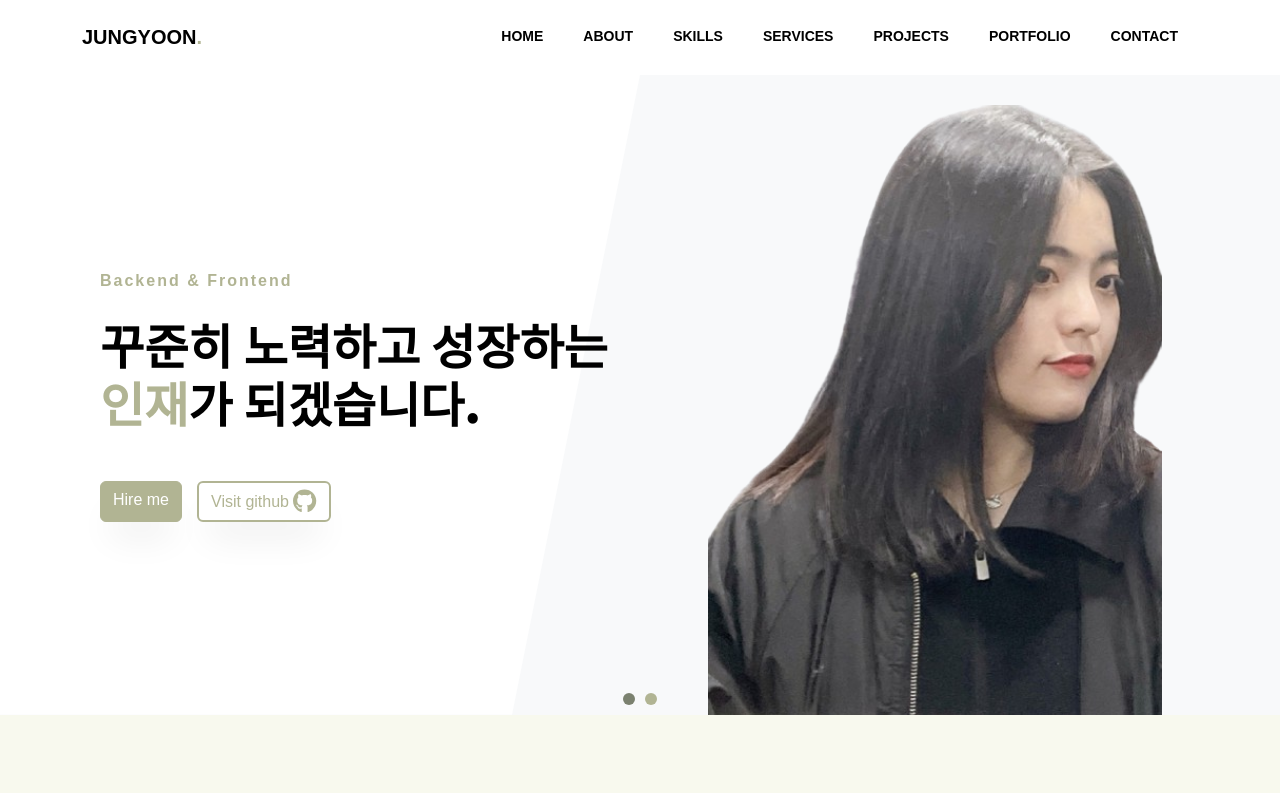
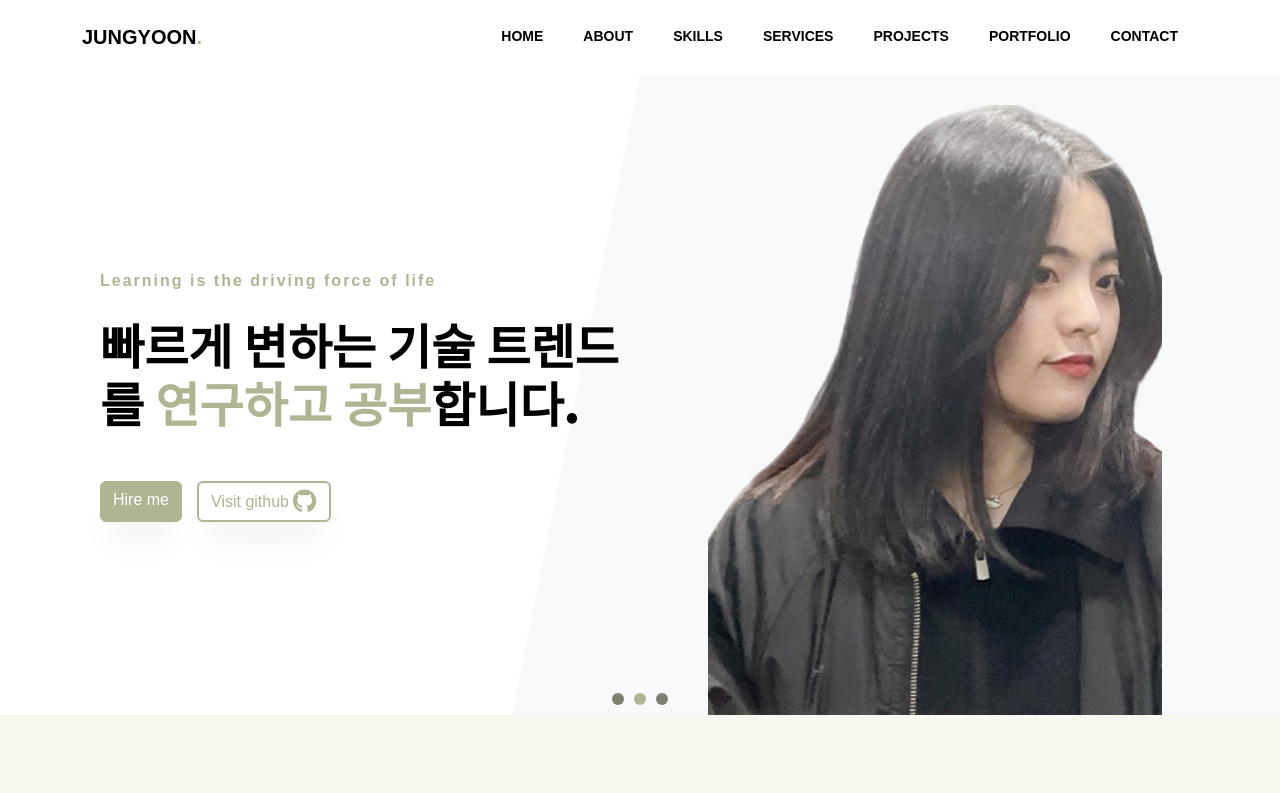
Before and after one commit to jungyoonn/portfolio, a React (Create React App) app: page / in a window 1280 px wide. Shown: the top 793 px of the page. Built offline with nearby package versions, Linux system fonts and the light colour scheme.

Commit message:
슬라이더 한개 추가, 내용 수정

```diff
--- a/src/components/home/Hero.jsx
+++ b/src/components/home/Hero.jsx
@@ -2,6 +2,7 @@ import React, { useState, useEffect } from 'react';
 import '../../css/hero.css';
 import profileImg1 from '../../img/slider_profile_img2.png';
 import profileImg2 from '../../img/slider_profile_img3.png';
+import profileImg3 from '../../img/slider_profile_img1.png';
 import { faGithub } from "@fortawesome/free-brands-svg-icons";
 import { Link } from 'react-router-dom';
 import { FontAwesomeIcon } from '@fortawesome/react-fontawesome';
@@ -13,15 +14,21 @@ const Hero = () => {
   const slides = [
     {
       subheading: "Creative Full Stack Developer",
-      heading: "안녕하세요! 신입 개발자 허정윤입니다.",
+      heading: "안녕하세요! 풀스택 개발자 허정윤입니다.",
       highlight: "허정윤",
       image: profileImg1
     },
     {
+      subheading: "Learning is the driving force of life",
+      heading: "빠르게 변하는 기술 트렌드를 연구하고 공부합니다.",
+      highlight: "연구하고 공부",
+      image: profileImg2
+    },
+    {
       subheading: "Backend & Frontend",
-      heading: "꾸준히 노력하고 성장하는 인재가 되겠습니다.",
-      highlight: "인재",
-      image: profileImg2
+      heading: "책임감을 가지고 꾸준히 노력하여 성장하는 인재가 되겠습니다.",
+      highlight: "성장하는 인재",
+      image: profileImg3
     }
   ];
 
```
